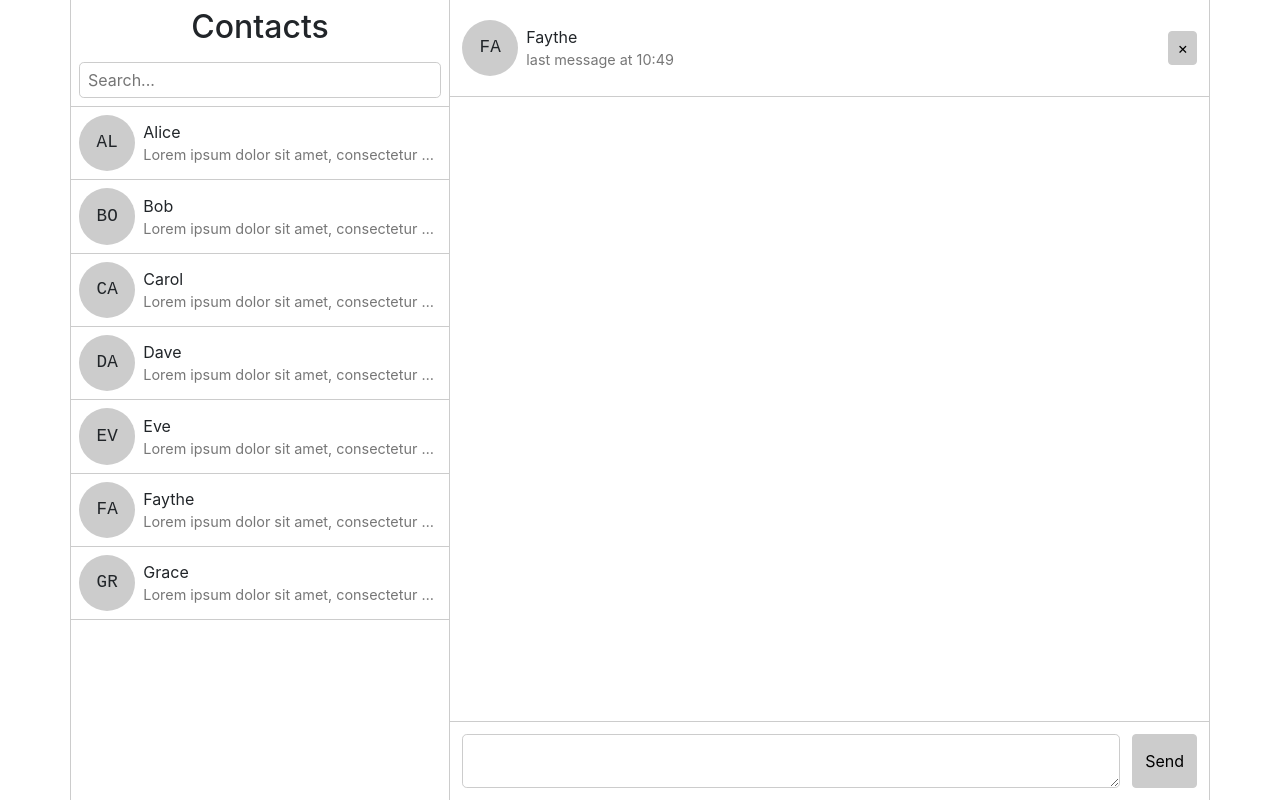
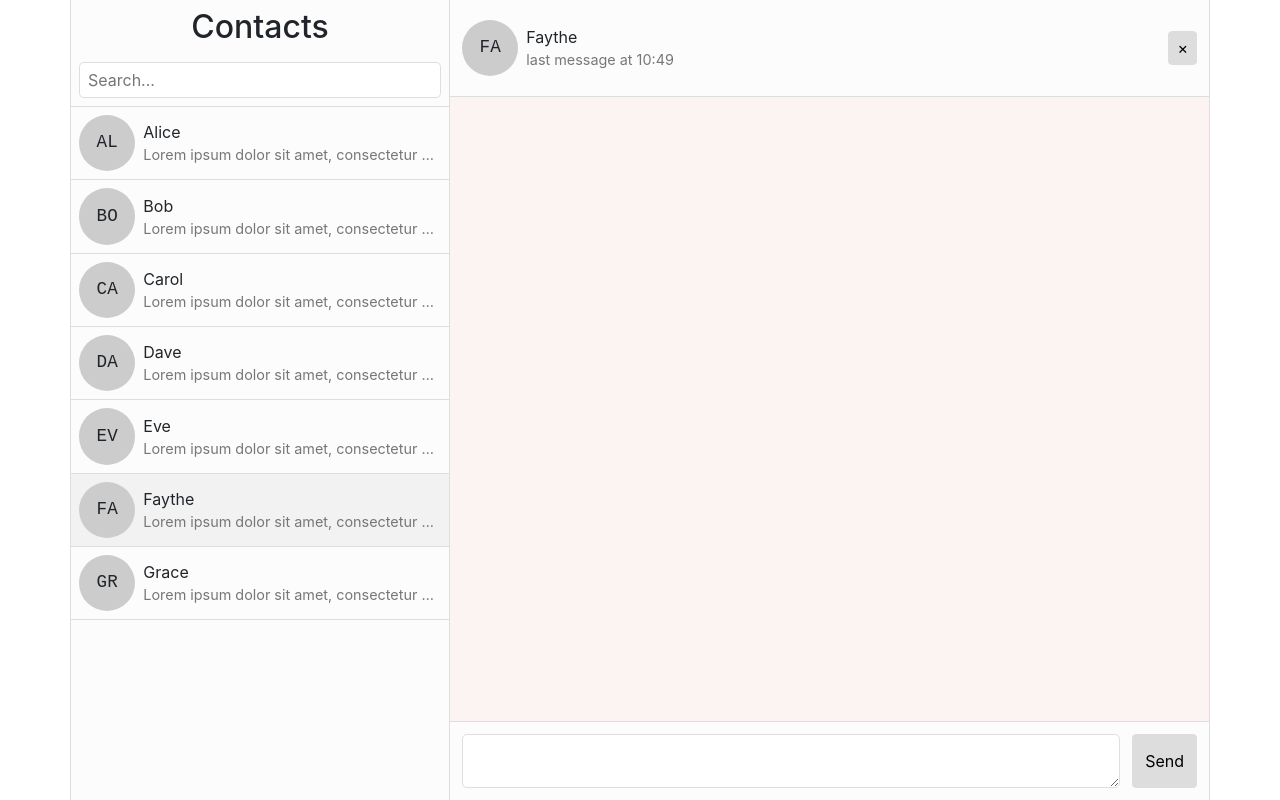
Before and after one commit to ojoaofernandes/labs, a React (Create React App) app in the folder react/chat-ui/: page / in a window 1280 px wide. Both pictures are taken after a click on the button 260 px from the left and 510 px from the top of the page. Built offline with nearby package versions, Linux system fonts and the light colour scheme.

Commit message:
(React/chat-ui): Edit message colors, messagelist bg color, and contact hover bg color.

```diff
--- a/react/chat-ui/src/components/Contact/index.css
+++ b/react/chat-ui/src/components/Contact/index.css
@@ -4,6 +4,11 @@
   padding: .5em;
 }
 
+.contact:hover,
+.contact:focus {
+  background-color: rgba(0, 0, 0, .04);
+}
+
 .contact .contact-details {
   margin-left: 0.5em;
   min-width: 0;
--- a/react/chat-ui/src/components/ContactList/index.css
+++ b/react/chat-ui/src/components/ContactList/index.css
@@ -1,6 +1,7 @@
 .contact-list {
-  border-left: 1px solid #CCC;
-  border-right: 1px solid #CCC;
+  background-color: #FCFCFC;
+  border-left: 1px solid #DEDEDE;
+  border-right: 1px solid #DEDEDE;
   display: flex;
   flex-direction: column;
   padding: 0;
@@ -16,7 +17,7 @@
 }
 
 .contact-list .search-bar input {
-  border: 1px solid #CCC;
+  border: 1px solid #DEDEDE;
   border-radius: .3em;
   padding: .3em .5em;
   width: 100%;
@@ -28,11 +29,11 @@
 }
 
 .contact-list .list {
-  border-top: 1px solid #CCC;
+  border-top: 1px solid #DEDEDE;
   flex-grow: 1;
   overflow-y: auto;
 }
 
 .contact-list .contact {
-  border-bottom: 1px solid #CCC;
+  border-bottom: 1px solid #DEDEDE;
 }
--- a/react/chat-ui/src/components/Conversation/index.css
+++ b/react/chat-ui/src/components/Conversation/index.css
@@ -1,12 +1,12 @@
 .conversation {
-  border-right: 1px solid #CCC;
+  border-right: 1px solid #DEDEDE;
   display: flex;
   flex-direction: column;
   padding: 0;
 }
 
 .conversation .recipient {
-  border-bottom: 1px solid #CCC;
+  border-bottom: 1px solid #DEDEDE;
 }
 
 .conversation .message-list {
@@ -14,5 +14,5 @@
 }
 
 .conversation .message-sender {
-  border-top: 1px solid #CCC;
+  border-top: 1px solid #DEDEDE;
 }
--- a/react/chat-ui/src/components/ConversationDetails/index.css
+++ b/react/chat-ui/src/components/ConversationDetails/index.css
@@ -1,6 +1,7 @@
 .conversation-details {
   align-items: center;
-  border-bottom: 1px solid #CCC;
+  background-color: #FCFCFC;
+  border-bottom: 1px solid #DEDEDE;
   display: flex;
   flex-direction: row;
   padding: .75em;
@@ -18,14 +19,15 @@
 }
 
 .conversation-details .options button {
-  background-color: #CCC;
-  border: 1px solid #CCC;
+  background-color: #DDD;
+  border: 1px solid #DDD;
   border-radius: .25em;
   cursor: pointer;
   padding: .25em .5em;
+  transition: .25s;
 }
 
 .conversation-details .options button:hover {
-  background-color: #AAA;
-  border-color: #AAA;
+  background-color: #BBB;
+  border-color: #BBB;
 }
--- a/react/chat-ui/src/components/Message/index.css
+++ b/react/chat-ui/src/components/Message/index.css
@@ -3,6 +3,7 @@
 }
 
 .message span {
+  box-shadow: 1px 1px 1px 0px rgba(0, 0, 0, 0.3);
   display: inline-block;
   border: 1px solid #DDD;
   border-radius: .3em;
--- a/react/chat-ui/src/components/MessageList/index.css
+++ b/react/chat-ui/src/components/MessageList/index.css
@@ -1,4 +1,5 @@
 .message-list {
+  background-color: #FBF4F3;
   display: flex;
   flex-direction: column;
   overflow-y: auto;
@@ -10,10 +11,12 @@
 }
 
 .message-list .message.to span {
-  background-color: #EEE;
+  background-color: #B2E6BA;
+  border-color: #B2E6BA;
   text-align: right;
 }
 
 .message-list .message.from  span {
-  background-color: #CCC;
+  background-color: #FFF;
+  border-color: #FFF;
 }
--- a/react/chat-ui/src/components/MessageSender/index.css
+++ b/react/chat-ui/src/components/MessageSender/index.css
@@ -1,10 +1,11 @@
 .message-sender {
+  background-color: #FCFCFC;
   display: flex;
   padding: .75em;
 }
 
 .message-sender textarea {
-  border-color: #CCC;
+  border-color: #DEDEDE;
   border-radius: .3em;
   margin-right: .75em;
   width: 100%;
@@ -16,14 +17,15 @@
 }
 
 .message-sender button {
-  background-color: #CCC;
-  border: 1px solid #CCC;
+  background-color: #DDD;
+  border: 1px solid #DDD;
   border-radius: .25em;
   cursor: pointer;
   padding: .4em .75em;
+  transition: .25s;
 }
 
 .message-sender button:hover {
-  background-color: #AAA;
-  border-color: #AAA;
+  background-color: #BBB;
+  border-color: #BBB;
 }
```
